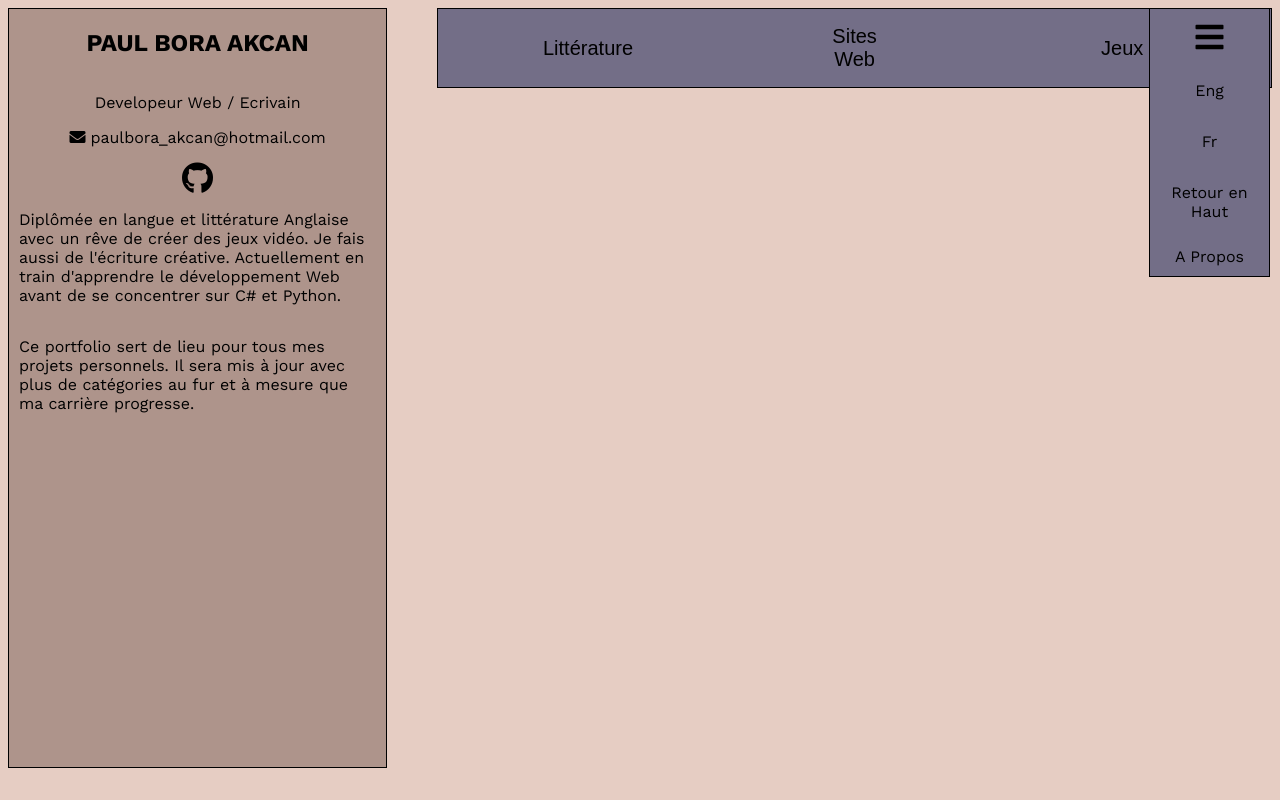
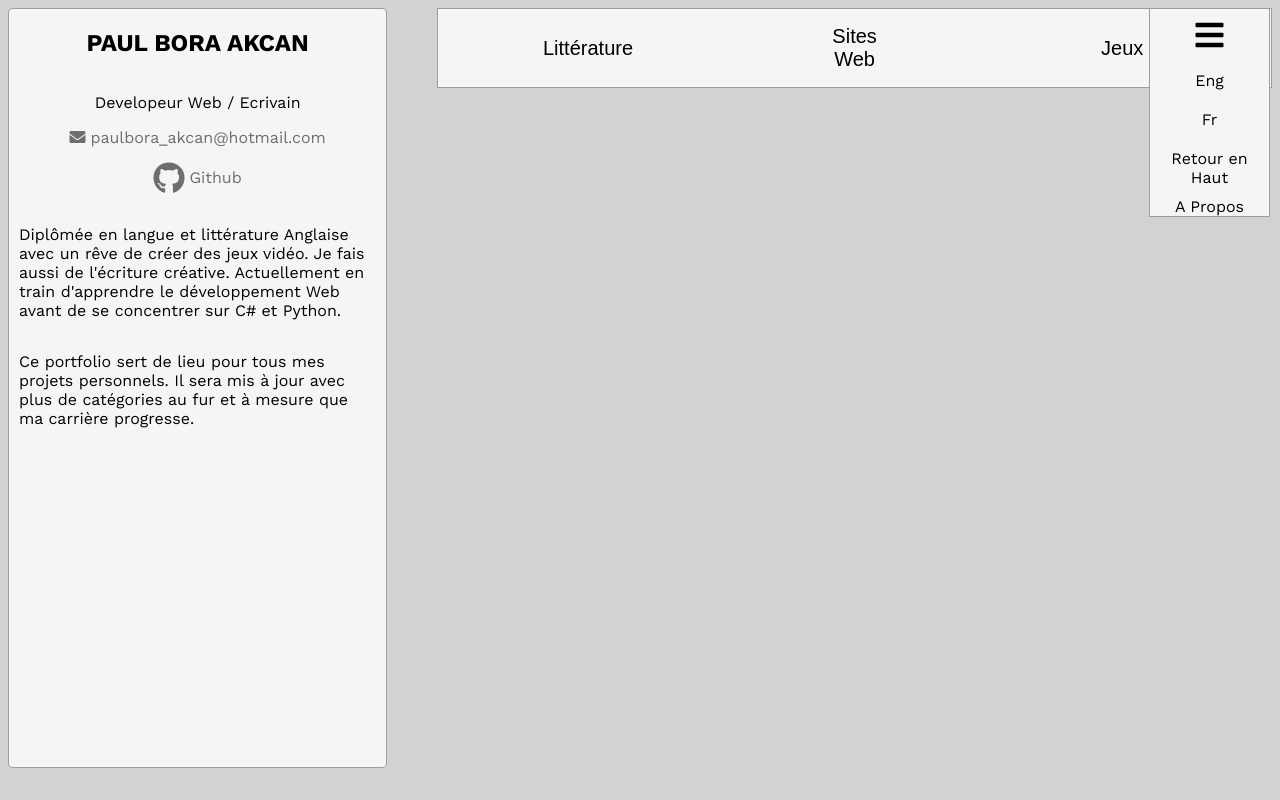
Before and after one commit to Sixcha/portfolio, a PHP site: page /phtml/homefr.phtml in a window 1280 px wide. Run offline with PHP 8.4, Linux system fonts and the light colour scheme; data that the repository does not hold is empty; some libraries are stand-ins or nearby versions.

Commit message:
-Changed colors
-Fixed HTML links

```diff
--- a/phtml/homeeng.phtml
+++ b/phtml/homeeng.phtml
@@ -33,7 +33,9 @@
                 <div>
                     <a href="mailto:paulbora_akcan@hotmail.com"><i class="fas fa-envelope"></i>paulbora_akcan@hotmail.com</a>
                 </div>
-                <a href="https://github.com/Sixcha" target="_blank" class="fab fa-github fa-2x"></a>
+                <div>
+                    <a href="https://github.com/Sixcha" target="_blank"><i class="fab fa-github fa-2x"></i>Github</a>
+                </div>
                 <p>An English Language and Litterature graduate with a dream of making video games. I do creative writing as well. Currently learning Web Development before focusing on C# and Python.</p>
                 <p>This portfolio serves as a place to hold all of my personal projects. It will be updated with more categories as my career progresses further.
                 </p>
--- a/phtml/homefr.phtml
+++ b/phtml/homefr.phtml
@@ -33,7 +33,9 @@
                 <div>
                     <a href="mailto:paulbora_akcan@hotmail.com"><i class="fas fa-envelope"></i>paulbora_akcan@hotmail.com</a>
                 </div>
-                <a href="https://github.com/Sixcha" target="_blank" class="fab fa-github fa-2x"></a>
+                <div>
+                    <a href="https://github.com/Sixcha" target="_blank"><i class="fab fa-github fa-2x"></i>Github</a>
+                </div>
                 <p>Diplômée en langue et littérature Anglaise avec un rêve de créer des jeux vidéo. Je fais aussi de l'écriture créative. Actuellement en train d'apprendre le développement Web avant de se concentrer sur C# et Python.</p>
                 <p>Ce portfolio sert de lieu pour tous mes projets personnels. Il sera mis à jour avec plus de catégories au fur et à mesure que ma carrière progresse.</p>
             </section>
--- a/scss/style.css
+++ b/scss/style.css
@@ -9,7 +9,7 @@ html {
 
 body {
   font-size: 1.6rem;
-  background-color: #e6cdc3;
+  background-color: #d3d2d2;
   font-family: "Work Sans", sans-serif;
 }
 
@@ -19,10 +19,9 @@ body {
 
 a {
   color: black;
-}
-
-a:hover {
-  color: white;
+  /* &:hover{
+        color:teal;
+    } */
 }
 
 nav {
@@ -32,31 +31,35 @@ nav {
   width: 100%;
   -ms-flex-pack: distribute;
       justify-content: space-around;
-  background-color: #736e87;
+  background-color: #f5f5f5;
   padding: 1.5rem;
   margin-bottom: 3rem;
   -webkit-box-align: center;
       -ms-flex-align: center;
           align-items: center;
-  border: 1px solid black;
+  border: 1px solid rgba(25, 25, 25, 0.4);
 }
 
 nav button {
   width: 10rem;
-  background-color: #736e87;
+  background-color: #f5f5f5;
   border: none;
   font-size: 2rem;
+  border-radius: 3rem;
+  -webkit-transition-property: color background-color;
+  transition-property: color background-color;
+  -webkit-transition-duration: 0.2s;
+          transition-duration: 0.2s;
   cursor: pointer;
-}
-
-nav button:hover {
-  color: white;
-}
-
-@media screen and (max-width: 650px) {
-  nav button:not(:last-child) {
-    border-right: 1px solid black;
-  }
+  /*         &:hover{
+            color:white;
+        } */
+  /* &:not(:last-child){
+            @include miniphone{
+                border-right: 1px solid black;
+                border-radius: 0;
+            }
+        } */
 }
 
 @media screen and (max-width: 768px) {
@@ -67,8 +70,9 @@ nav button:hover {
 
 .about {
   padding: 0 1rem 0 1rem;
-  border: 1px solid black;
-  background-color: #AE948B;
+  border: 1px solid rgba(25, 25, 25, 0.4);
+  border-radius: 0.5rem;
+  background-color: #f5f5f5;
   -webkit-box-align: center;
       -ms-flex-align: center;
           align-items: center;
@@ -101,8 +105,21 @@ nav button:hover {
   margin-right: 0.5rem;
 }
 
+.about div a {
+  color: #6e6e6e;
+  -webkit-transition: color 0.2s , background-color 0.2s;
+  transition: color 0.2s , background-color 0.2s;
+  display: -webkit-box;
+  display: -ms-flexbox;
+  display: flex;
+  -webkit-box-align: center;
+      -ms-flex-align: center;
+          align-items: center;
+}
+
 .about div a:hover {
-  color: white;
+  color: black;
+  border-radius: 0.5rem;
 }
 
 .row {
@@ -249,7 +266,7 @@ nav button:hover {
 .link {
   height: 100%;
   width: 100%;
-  background-color: #e6cdc3;
+  background-color: #d3d2d2;
   padding-left: 0;
   border: none;
   cursor: pointer;
@@ -257,7 +274,7 @@ nav button:hover {
 
 .creation {
   border: 2px solid #351801;
-  background-color: #723401;
+  background-color: #703c12;
   padding: 1rem;
   -webkit-box-align: center;
       -ms-flex-align: center;
@@ -395,12 +412,13 @@ nav button:hover {
       -ms-flex-align: center;
           align-items: center;
   right: 1rem;
-  background-color: #736e87;
-  border: 1px solid black;
+  background-color: #f5f5f5;
+  border: 1px solid rgba(25, 25, 25, 0.4);
 }
 
 .side #mobileFunc {
   display: block;
+  padding: 1rem 0 1rem 0;
 }
 
 @media screen and (max-width: 768px) {
@@ -432,10 +450,6 @@ nav button:hover {
   }
 }
 
-.side > * {
-  margin: 1rem 0 1rem 0;
-}
-
 @media screen and (max-width: 650px) {
   .side > * {
     margin: 0 0.5rem 0 0.5rem;
@@ -446,6 +460,10 @@ nav button:hover {
 .side a {
   text-decoration: none;
   color: black;
+  -webkit-transition-property: background-color;
+  transition-property: background-color;
+  -webkit-transition-duration: 0.3s;
+          transition-duration: 0.3s;
 }
 
 .side a:first-child {
@@ -459,6 +477,10 @@ nav button:hover {
     padding-left: 1rem;
     width: auto;
   }
+}
+
+.side a:not(:first-child):hover {
+  background-color: #afafaf;
 }
 
 @media screen and (max-width: 1024px) {
@@ -484,19 +506,13 @@ nav button:hover {
   color: black;
 }
 
-.side a:hover {
-  color: white;
-}
-
 .side .langLink {
   width: 100%;
-  padding: 5%;
+  padding: 1rem 5%;
   text-align: center;
 }
 
-@media screen and (max-width: 768px) {
-  .side .langLink {
-    padding: 5% 0 5% 0;
-  }
+.side #faArrow {
+  padding: 0 1rem;
 }
 /*# sourceMappingURL=style.css.map */
--- a/scss/style.scss
+++ b/scss/style.scss
@@ -9,15 +9,15 @@
 @mixin miniphone {
     @media screen and (max-width: 650px) { @content; }
   }
-$first-color: #AE948B;
+$first-color: #f5f5f5;
 
-$secondary-color: #e6cdc3;
+$secondary-color: #d3d2d2;
 
-$tertiary-color: #723401;
+$tertiary-color: #703c12;
 
 $caption-color: #736e879c;
 
-$nav-color: #736e87;
+$nav-color: #f5f5f5;
 
 $content-color: #907168;
 
@@ -44,9 +44,9 @@ body{
 
 a{
     color:black;
-    &:hover{
-        color:white;
-    }
+    /* &:hover{
+        color:teal;
+    } */
 }
 
 nav{
@@ -58,21 +58,25 @@ nav{
     padding:1.5rem;
     margin-bottom:3rem;
     align-items: center;
-    border:1px solid black;
+    border:1px solid rgba(25,25,25,.4);
     button{
         width:10rem;
         background-color: $nav-color;
         border:none;
         font-size:2rem;
+        border-radius: 3rem;
+        transition-property: color background-color;
+        transition-duration: 0.2s;
         cursor: pointer;
-        &:hover{
+/*         &:hover{
             color:white;
-        }
-        &:not(:last-child){
+        } */
+        /* &:not(:last-child){
             @include miniphone{
                 border-right: 1px solid black;
+                border-radius: 0;
             }
-        }
+        } */
     }
     @include phone{
         width: 100%;
@@ -82,9 +86,9 @@ nav{
 .about{
     //margin-left: 2rem;
     padding: 0 1rem 0 1rem ;
-    border:1px solid black;
+    border:1px solid rgba(25,25,25,.4);
+    border-radius: 0.5rem;
     background-color: $first-color;
-    //border-radius: 5px;
     align-items: center;
     flex-basis:30%;
     min-height: 95vh;
@@ -105,8 +109,13 @@ nav{
             margin-right: 0.5rem;
         }
         a{
+            color: #6e6e6e;
+            transition: color 0.2s , background-color 0.2s;
+            display: flex;
+            align-items: center;
             &:hover{
-                color:white;
+                color: black;
+                border-radius: 0.5rem;
             }
         }
     }
@@ -302,9 +311,10 @@ nav{
     align-items: center;
     right: 1rem;
     background-color: $nav-color;
-    border:1px solid black;
+    border:1px solid rgba(25,25,25,.4);
     #mobileFunc{
         display: block;
+        padding:1rem 0 1rem 0;
     }
     @include phone{
         box-shadow:0 0 5px black;
@@ -323,7 +333,7 @@ nav{
         height: 5.5rem;
     }
     >*{
-        margin:1rem 0 1rem 0;
+        //margin:1rem 0 1rem 0;
         @include miniphone{
             margin: 0 0.5rem 0 0.5rem;
             width: 100%;
@@ -332,6 +342,8 @@ nav{
     a{
         text-decoration: none;
         color:black;
+        transition-property: background-color;
+        transition-duration: 0.3s;
         &:first-child{
             width: 9.5rem;
             padding: 2px 0 2px 0;
@@ -342,6 +354,10 @@ nav{
             }
         }
         &:not(:first-child){
+            &:hover{
+                //color:white;
+                background-color: #afafaf;
+            }
             @include tablet{
                 display: none;
             }
@@ -358,16 +374,14 @@ nav{
         &:visited{
             color:black;
         }
-        &:hover{
-            color:white;
-        }
+
     }
     .langLink{
         width: 100%;
-        padding: 5%;
+        padding: 1rem 5%;
         text-align: center;
-        @include phone{
-            padding: 5% 0 5% 0;
-        }
+    }
+    #faArrow{
+        padding: 0 1rem;
     }
 }
```
Also changed, not shown: 1 other file.
